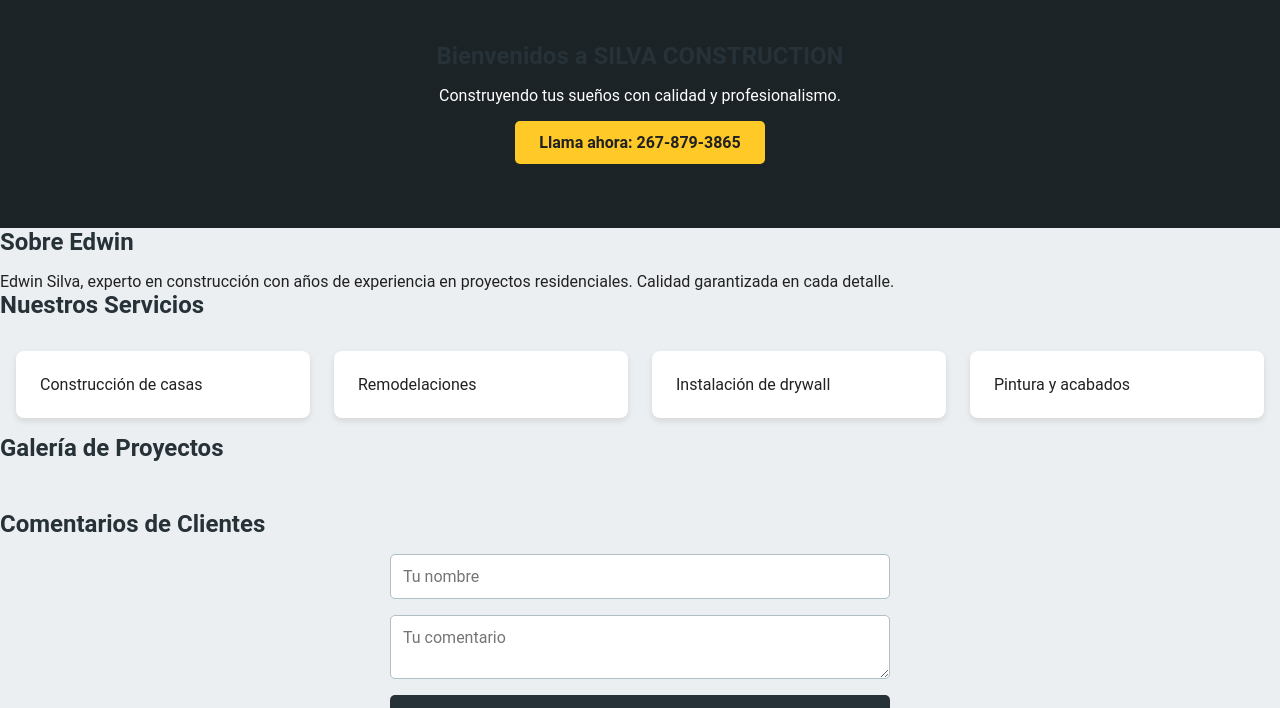
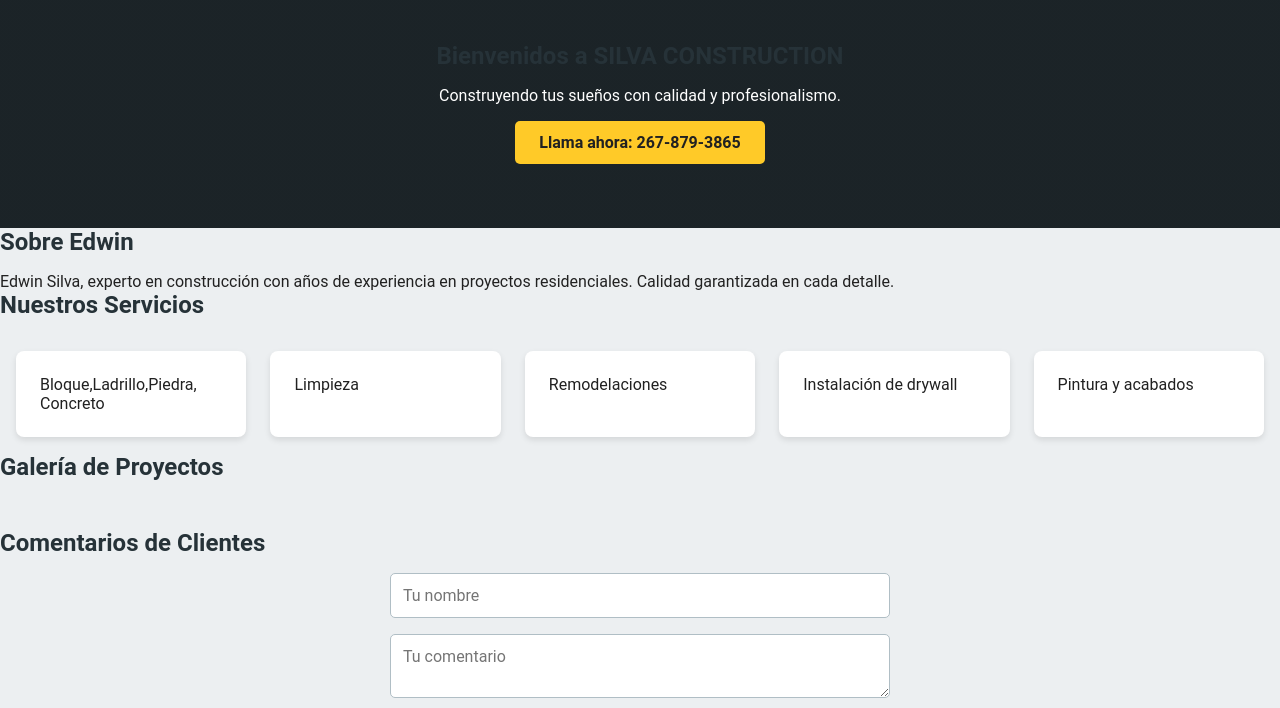
Before and after one commit to FulbitolibreTV/Silva, a plain HTML site: page index.html in a window 1280 px wide. Shown: the part 76-784 px from the top of the page. Drawn offline with Linux system fonts and the light colour scheme.

Commit message:
Update index.html

```diff
--- a/index.html
+++ b/index.html
@@ -38,7 +38,8 @@
     <section id="servicios">
         <h2>Nuestros Servicios</h2>
         <div class="servicios-grid">
-            <div class="servicio">Construcción de casas</div>
+            <div class="servicio">Bloque,Ladrillo,Piedra, Concreto</div>
+            <div class="servicio">Limpieza</div>
             <div class="servicio">Remodelaciones</div>
             <div class="servicio">Instalación de drywall</div>
             <div class="servicio">Pintura y acabados</div>
```
